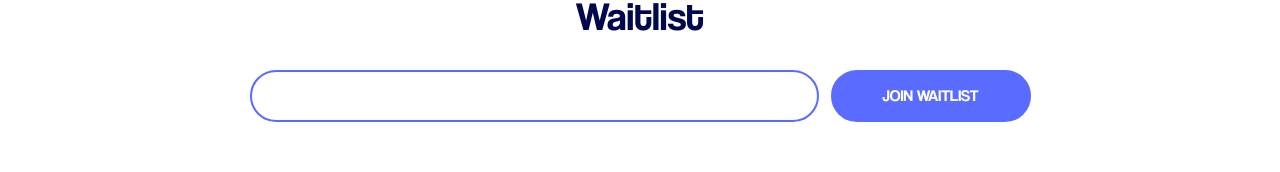
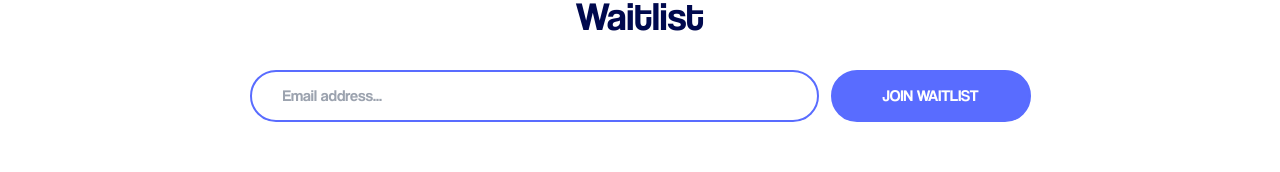
Before and after one commit to tech-happen/Talenxify-work, a React (Vite) app: page / in a window 1280 px wide. Shown: the part 3437-3609 px from the top of the page. Built offline with nearby package versions, Linux system fonts and the light colour scheme.

Commit message:
added placholder to waitlist email input

```diff
--- a/src/pages/Home.jsx
+++ b/src/pages/Home.jsx
@@ -160,6 +160,7 @@ const Home = () => {
                 type="email"
                 required
                 name="email"
+                placeholder="Email address..."
                 onChange={handleChange}
                 className="w-full max-w-[569px] border-2 border-primaryColor outline-none rounded-full py-[12px] px-[31px]"
               />
```
